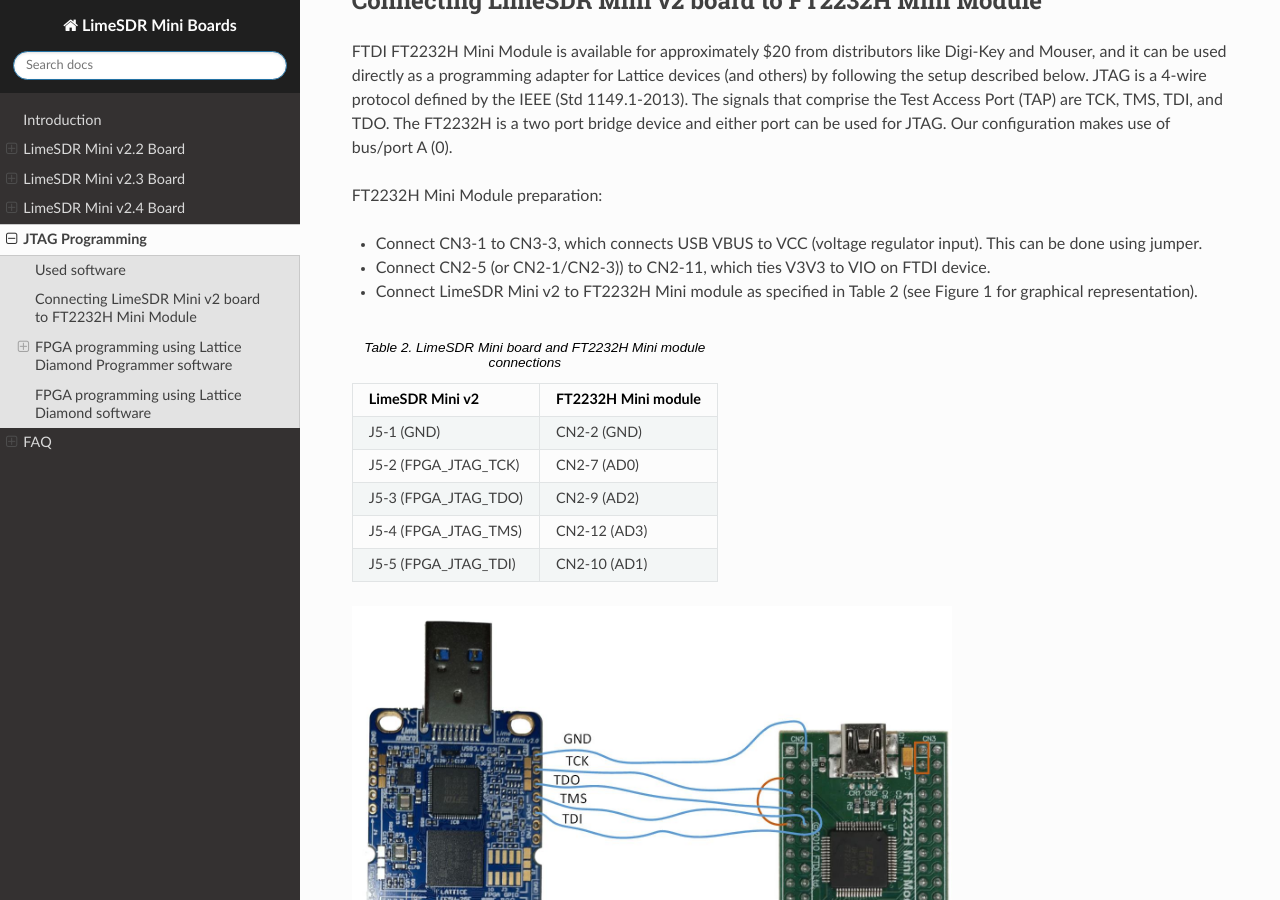
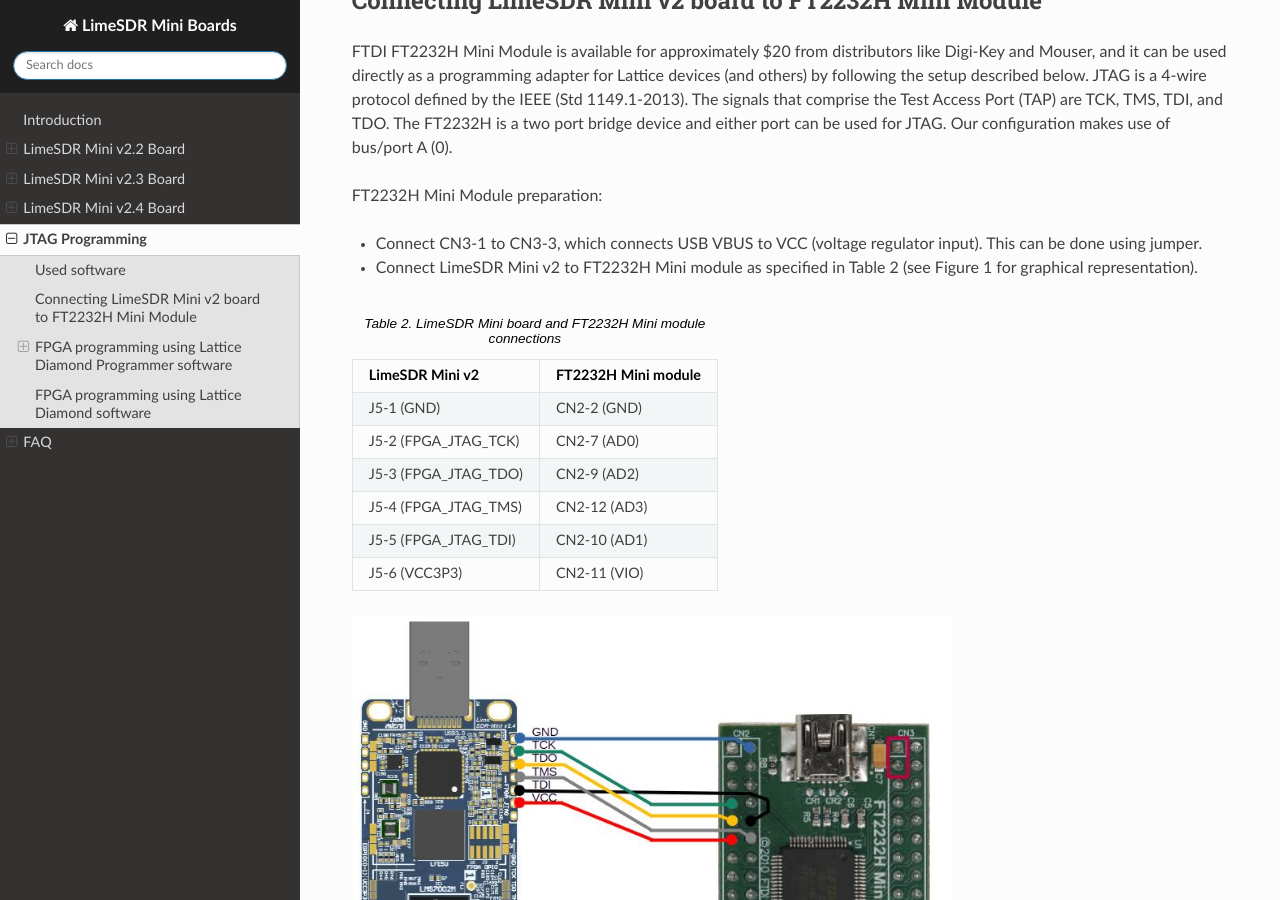
Before and after one commit to myriadrf/LimeSDR-Mini-v2, a Sphinx documentation site: the page built from docs/documentation/jtag-programming.rst, in a window 1280 px wide and 900 px high, scrolled down 584 px. Built offline with Sphinx 7.4.7 and the Read the Docs theme 3.1.0, drawn with Linux system fonts in a browser that asks for light colours.

Commit message:
docs: Updated FT2232H JTAG programming section

```diff
--- a/docs/documentation/jtag-programming.rst
+++ b/docs/documentation/jtag-programming.rst
@@ -33,7 +33,6 @@
 FT2232H Mini Module preparation:
 
 * Connect CN3-1 to CN3-3, which connects USB VBUS to VCC (voltage regulator input). This can be done using jumper.
-* Connect CN2-5 (or CN2-1/CN2-3)) to CN2-11, which ties V3V3 to VIO on FTDI device.
 * Connect LimeSDR Mini v2 to FT2232H Mini module as specified in Table 2 (see Figure 1 for graphical representation).
 
 .. table:: Table 2. LimeSDR Mini board and FT2232H Mini module connections
@@ -50,6 +49,8 @@
   | J5-4 (FPGA_JTAG_TMS)               | CN2-12 (AD3)                    |
   +------------------------------------+---------------------------------+
   | J5-5 (FPGA_JTAG_TDI)               | CN2-10 (AD1)                    |
+  +------------------------------------+---------------------------------+
+  | J5-6 (VCC3P3)                      | CN2-11 (VIO)                    |
   +------------------------------------+---------------------------------+
 
 .. figure:: images/LimeSDR-Mini_v2.0_and_FT2232H_Mini_module_connections.jpg
```
Also changed, not shown: docs/documentation/images/LimeSDR-Mini_v2.0_and_FT2232H_Mini_module_connections.jpg.
